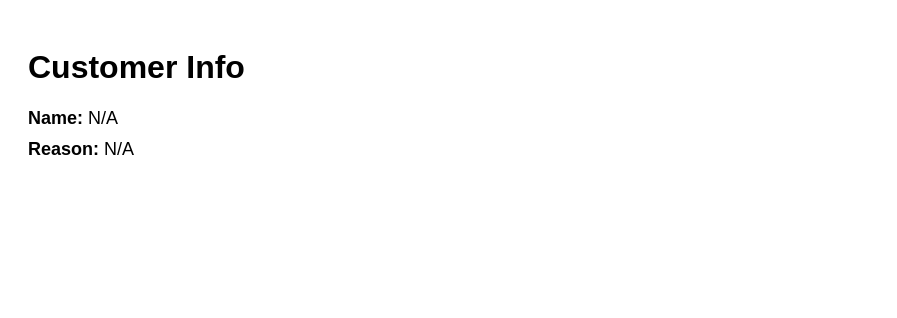
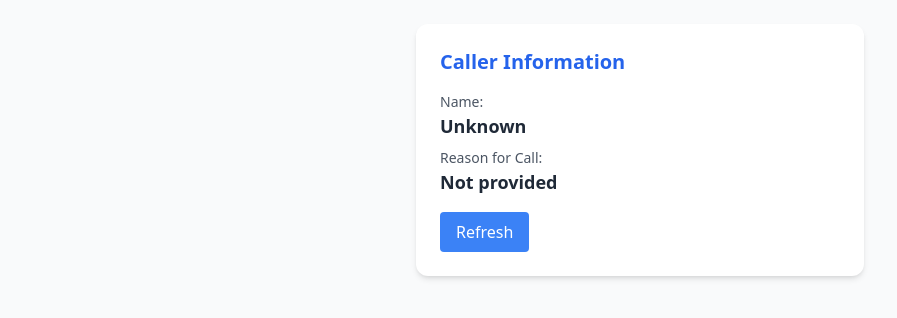
Before and after one commit to nhbbrg/nhbbrg.github.io, a plain HTML site: page index.html in a window 1280 px wide. Shown: the whole page, without its empty margins (0-897 px from the left). Drawn offline with nearby package versions, Linux system fonts and the light colour scheme.

Commit message:
Update index.html

```diff
--- a/index.html
+++ b/index.html
@@ -1,30 +1,40 @@
 <!DOCTYPE html>
-<html>
+<html lang="en">
 <head>
+  <meta charset="UTF-8" />
+  <meta name="viewport" content="width=device-width, initial-scale=1.0" />
   <title>Screen Pop</title>
-  <style>
-    body {
-      font-family: Arial, sans-serif;
-      padding: 20px;
-    }
-    .info {
-      margin: 10px 0;
-      font-size: 18px;
-    }
-    .label {
-      font-weight: bold;
-    }
-  </style>
+  <script src="https://cdn.tailwindcss.com"></script>
 </head>
-<body>
-  <h1>Customer Info</h1>
-  <div class="info"><span class="label">Name:</span> <span id="name"></span></div>
-  <div class="info"><span class="label">Reason:</span> <span id="reason"></span></div>
+<body class="bg-gray-50 text-gray-800 p-6">
+  <div class="max-w-md mx-auto bg-white rounded-xl shadow-md overflow-hidden">
+    <div class="p-6">
+      <h2 class="text-xl font-bold mb-4 text-blue-600">Caller Information</h2>
+      <div class="mb-2">
+        <p class="text-sm text-gray-600">Name:</p>
+        <p id="name" class="text-lg font-semibold">Loading...</p>
+      </div>
+      <div class="mb-2">
+        <p class="text-sm text-gray-600">Reason for Call:</p>
+        <p id="reason" class="text-lg font-semibold">Loading...</p>
+      </div>
+      <div class="mt-4">
+        <button id="refreshBtn" class="bg-blue-500 hover:bg-blue-600 text-white px-4 py-2 rounded">
+          Refresh
+        </button>
+      </div>
+    </div>
+  </div>
 
   <script>
-    const params = new URLSearchParams(window.location.search);
-    document.getElementById("name").textContent = params.get("name") || "N/A";
-    document.getElementById("reason").textContent = params.get("reason") || "N/A";
+    function populateFields() {
+      const params = new URLSearchParams(window.location.search);
+      document.getElementById('name').textContent = params.get('name') || 'Unknown';
+      document.getElementById('reason').textContent = params.get('reason') || 'Not provided';
+    }
+
+    document.getElementById('refreshBtn').addEventListener('click', populateFields);
+    populateFields(); // initial load
   </script>
 </body>
 </html>
```
